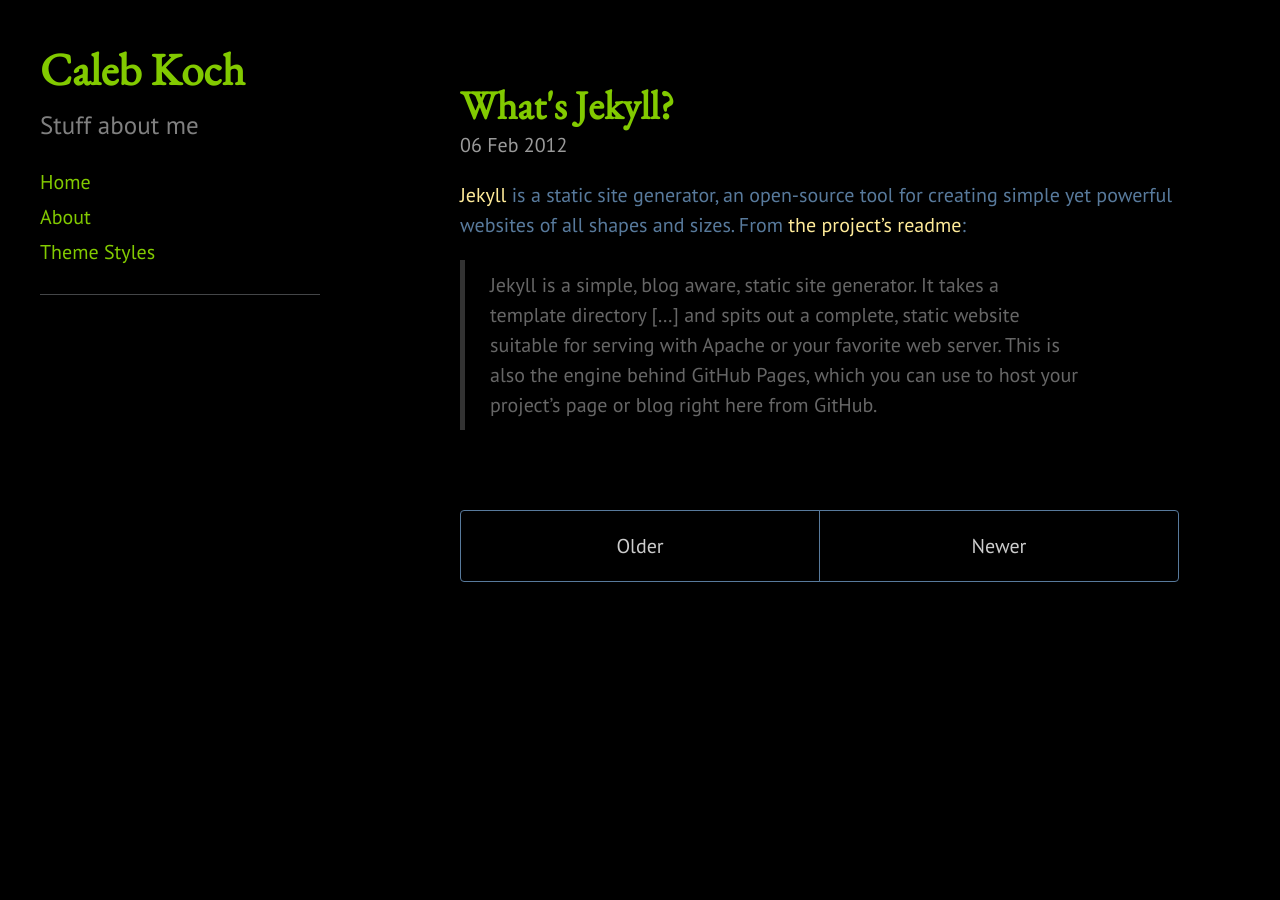
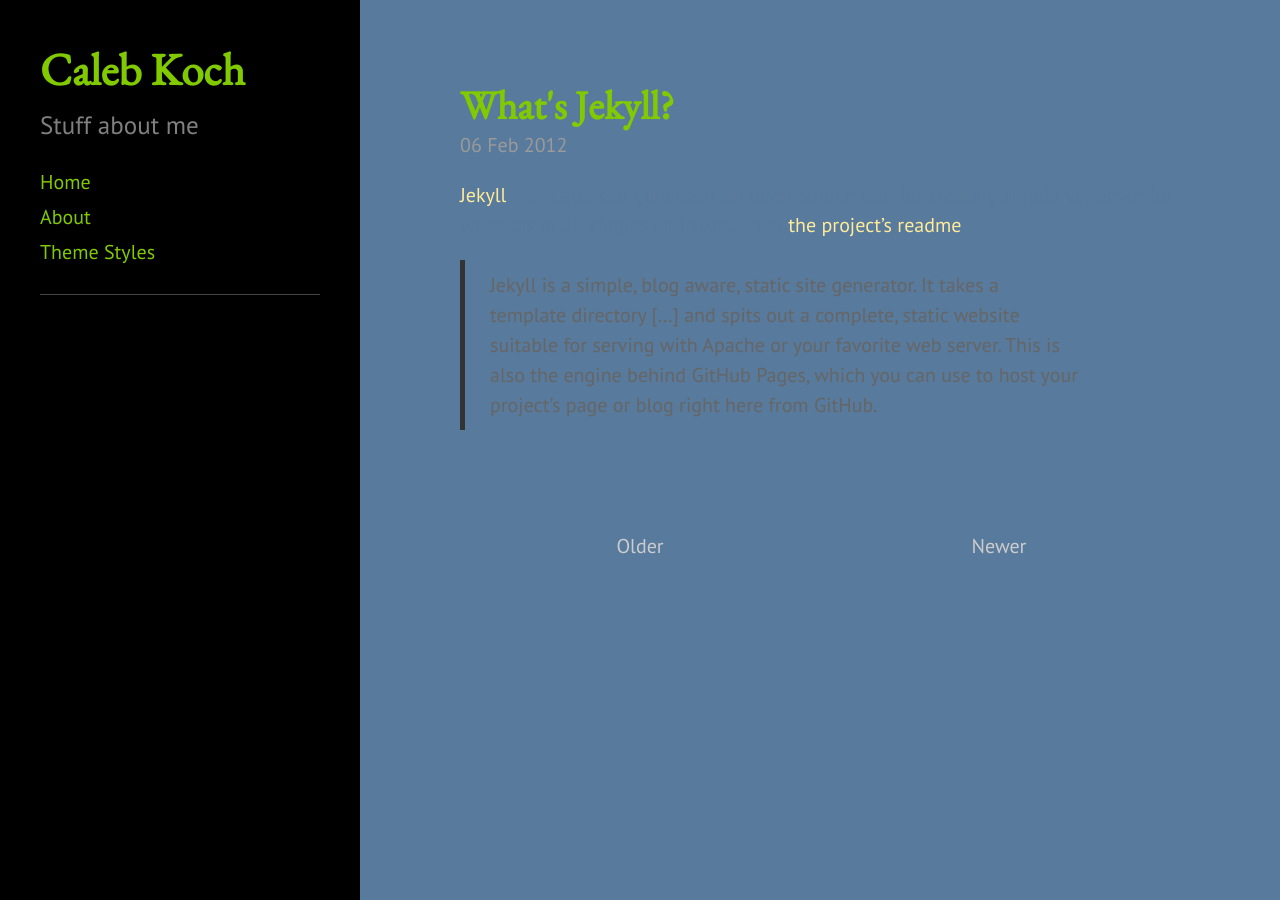
Before and after one commit to cakoch10/cakoch10.github.io, a Jekyll site: the page built from index.html, in a window 1280 px wide. Built offline with Jekyll 4.4.1, drawn with Linux system fonts in a browser that asks for light colours; Markdown is read by kramdown in place of the engine named in the settings; the list of posts is cut into pages by our own code.

Commit message:
Update blackdoc.css

```diff
--- a/public/css/blackdoc.css
+++ b/public/css/blackdoc.css
@@ -35,12 +35,12 @@
 
 body {
   color: #587A9C;
-  background-color: #000000;
+  background-color: #587A9C;
 }
 
 h1, h2, h3, h4, h5, h6 {
   font-family: 'EB Garamond', serif;
-  color: #000000;
+  color: #587A9C;
 }
 
 h1 a, h2 a, h3 a, h4 a, h5 a, h6 a {
```
